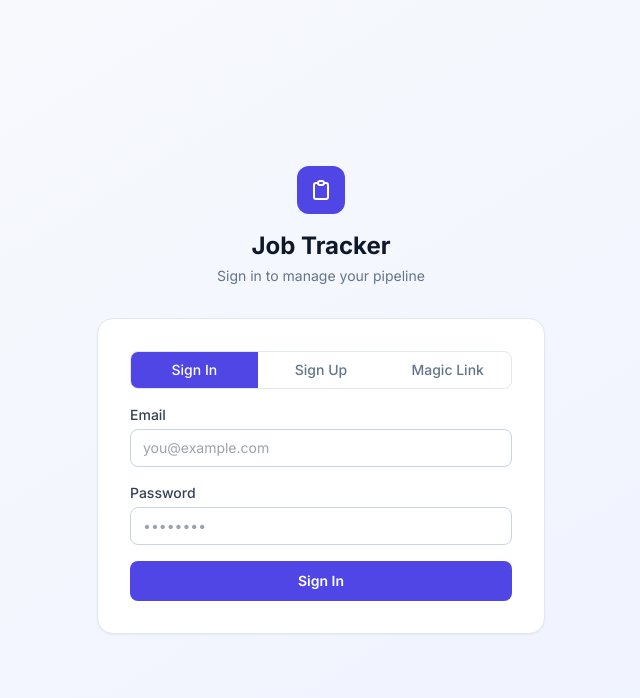
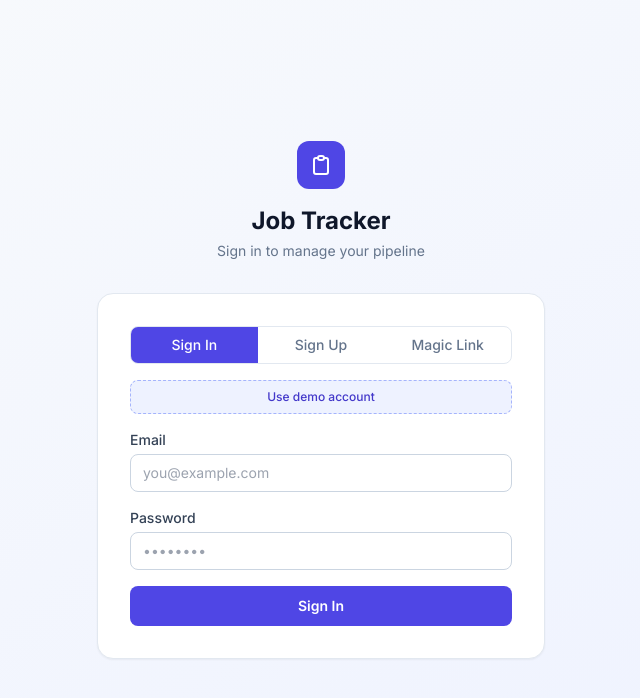
Before and after one commit to zhaoanliu/job-tracker, a Next.js app: page /login in a window 1280 px wide. Shown: the top 698 px of the page, without its empty margins (319-959 px from the left). Built offline with nearby package versions, Linux system fonts and the light colour scheme; no server answers.

Commit message:
feat: add Use demo account button to login page
Replaces the easy-to-miss static text with a one-click button that
auto-fills the demo credentials and switches to sign-in mode.

Co-Authored-By: Claude Sonnet 4.6 <noreply@anthropic.com>

```diff
--- a/components/auth/AuthForm.tsx
+++ b/components/auth/AuthForm.tsx
@@ -67,6 +67,14 @@ export default function AuthForm() {
         ))}
       </div>
 
+      <button
+        type="button"
+        onClick={() => { setMode('signin'); setEmail('demo@jobtracker.dev'); setPassword('demo1234'); setMessage(null) }}
+        className="w-full rounded-lg border border-dashed border-indigo-300 bg-indigo-50 px-4 py-2 text-xs font-medium text-indigo-700 hover:bg-indigo-100 transition-colors"
+      >
+        Use demo account
+      </button>
+
       <div>
         <label className="block text-sm font-medium text-slate-700 mb-1">Email</label>
         <input
```
Also changed, not shown: 1 other file (tests, documents, lock files or other folders).
